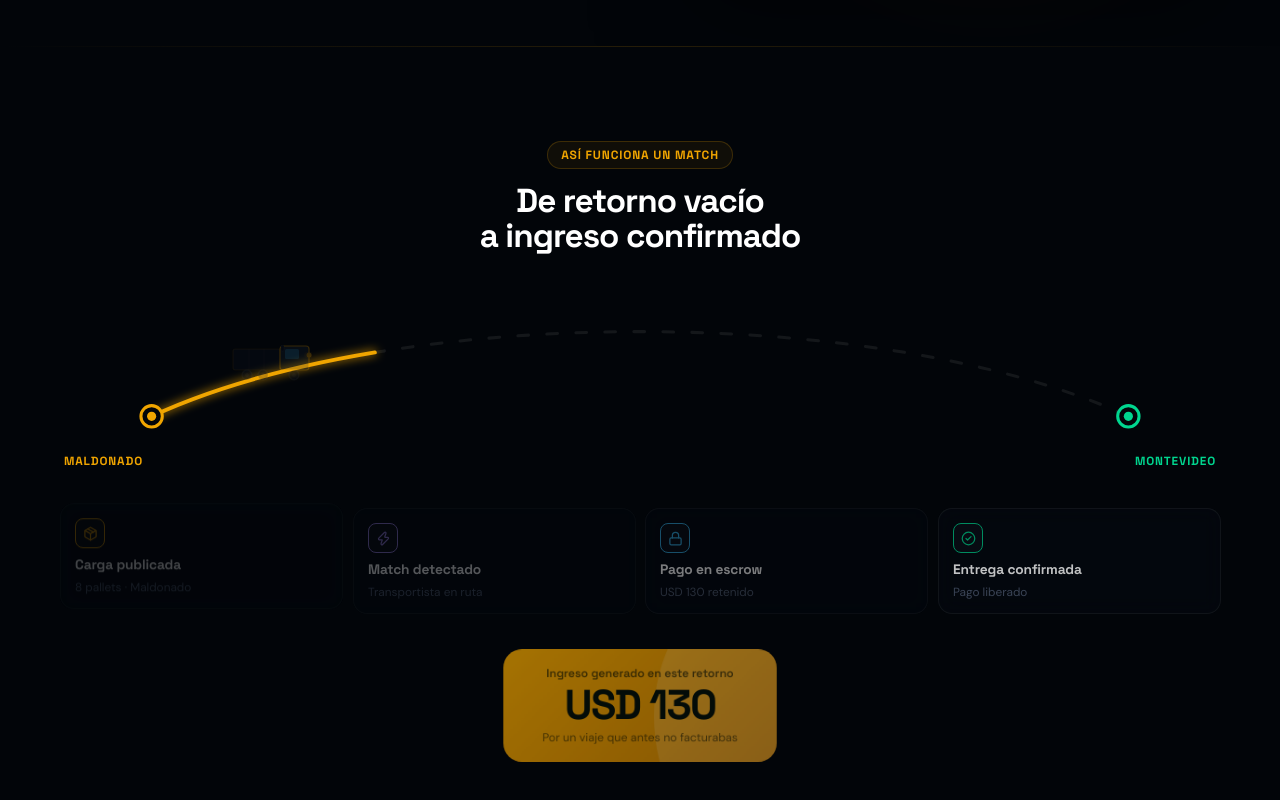
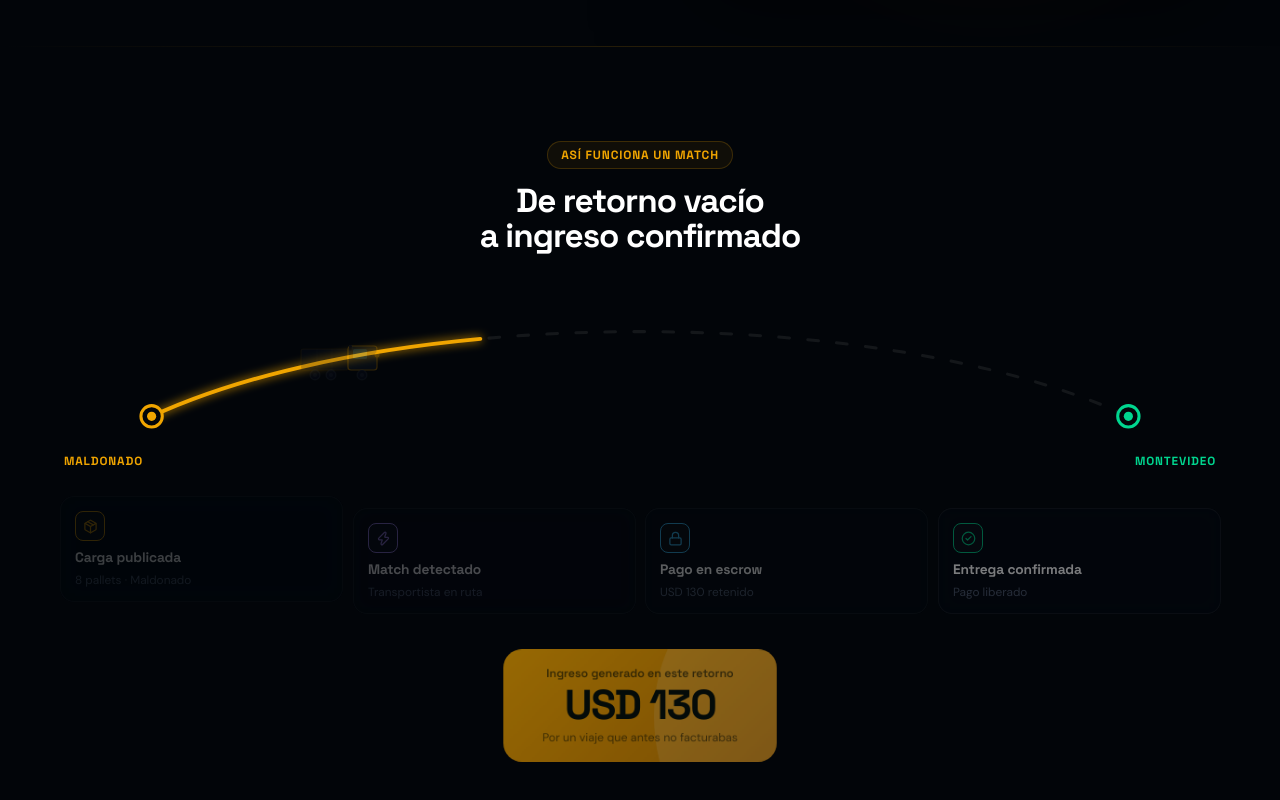
Before and after one commit to Aguslafuente/movantia-web, a React (Vite) app: page / in a window 1280 px wide. Shown: the part 822-1622 px from the top of the page. Built offline with nearby package versions, Linux system fonts and the light colour scheme.

Commit message:
fix: scroll animation timing

```diff
--- a/src/ScrollJourneySection.jsx
+++ b/src/ScrollJourneySection.jsx
@@ -11,27 +11,27 @@ export default function ScrollJourneySection() {
     offset: ['start start', 'end end'],
   })
 
-  // Path drawing — solid gold, works reliably with pathLength
-  const pathLen = useTransform(scrollYProgress, [0.05, 0.65], [0, 1])
+  // Path drawing
+  const pathLen = useTransform(scrollYProgress, [0.02, 0.52], [0, 1])
 
   // Truck slides across
-  const truckLeft = useTransform(scrollYProgress, [0.08, 0.80], ['2%', '86%'])
-  const truckOp   = useTransform(scrollYProgress, [0.06, 0.14], [0, 1])
+  const truckLeft = useTransform(scrollYProgress, [0.05, 0.68], ['2%', '86%'])
+  const truckOp   = useTransform(scrollYProgress, [0.03, 0.10], [0, 1])
 
-  // Events pop in sequentially
-  const e1op = useTransform(scrollYProgress, [0.15, 0.25], [0, 1])
-  const e1y  = useTransform(scrollYProgress, [0.15, 0.25], [12, 0])
-  const e2op = useTransform(scrollYProgress, [0.32, 0.42], [0, 1])
-  const e2y  = useTransform(scrollYProgress, [0.32, 0.42], [12, 0])
-  const e3op = useTransform(scrollYProgress, [0.50, 0.60], [0, 1])
-  const e3y  = useTransform(scrollYProgress, [0.50, 0.60], [12, 0])
-  const e4op = useTransform(scrollYProgress, [0.65, 0.75], [0, 1])
-  const e4y  = useTransform(scrollYProgress, [0.65, 0.75], [12, 0])
+  // Events — compressed to first 65% of scroll
+  const e1op = useTransform(scrollYProgress, [0.08, 0.18], [0, 1])
+  const e1y  = useTransform(scrollYProgress, [0.08, 0.18], [12, 0])
+  const e2op = useTransform(scrollYProgress, [0.22, 0.32], [0, 1])
+  const e2y  = useTransform(scrollYProgress, [0.22, 0.32], [12, 0])
+  const e3op = useTransform(scrollYProgress, [0.36, 0.46], [0, 1])
+  const e3y  = useTransform(scrollYProgress, [0.36, 0.46], [12, 0])
+  const e4op = useTransform(scrollYProgress, [0.50, 0.60], [0, 1])
+  const e4y  = useTransform(scrollYProgress, [0.50, 0.60], [12, 0])
 
-  // Revenue appears at the end (earlier than before)
-  const revOp = useTransform(scrollYProgress, [0.72, 0.85], [0, 1])
-  const revY  = useTransform(scrollYProgress, [0.72, 0.85], [16, 0])
-  const revSc = useTransform(scrollYProgress, [0.72, 0.85], [0.93, 1])
+  // Revenue appears at 60%
+  const revOp = useTransform(scrollYProgress, [0.58, 0.70], [0, 1])
+  const revY  = useTransform(scrollYProgress, [0.58, 0.70], [16, 0])
+  const revSc = useTransform(scrollYProgress, [0.58, 0.70], [0.93, 1])
 
   const EVENTS = [
     { op: e1op, y: e1y, Icon: Package,      label: 'Carga publicada',    sub: '8 pallets · Maldonado', col: '#f0a500' },
```
